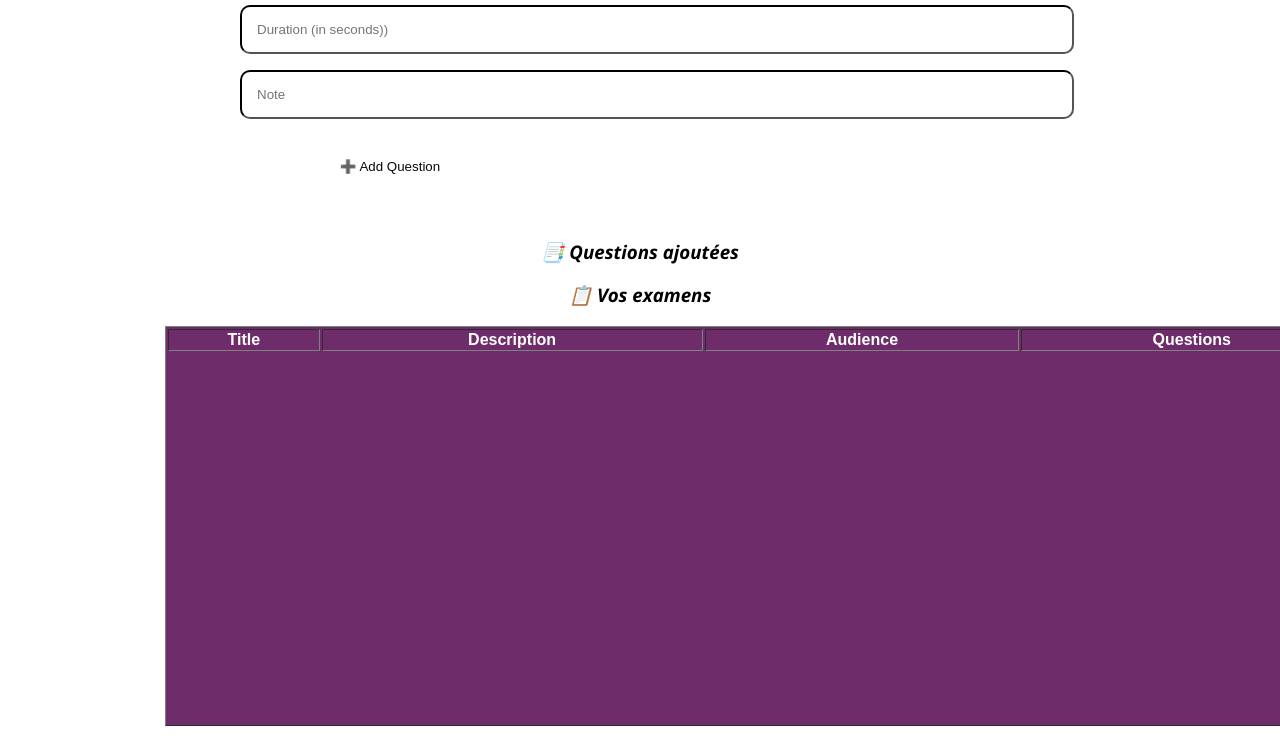
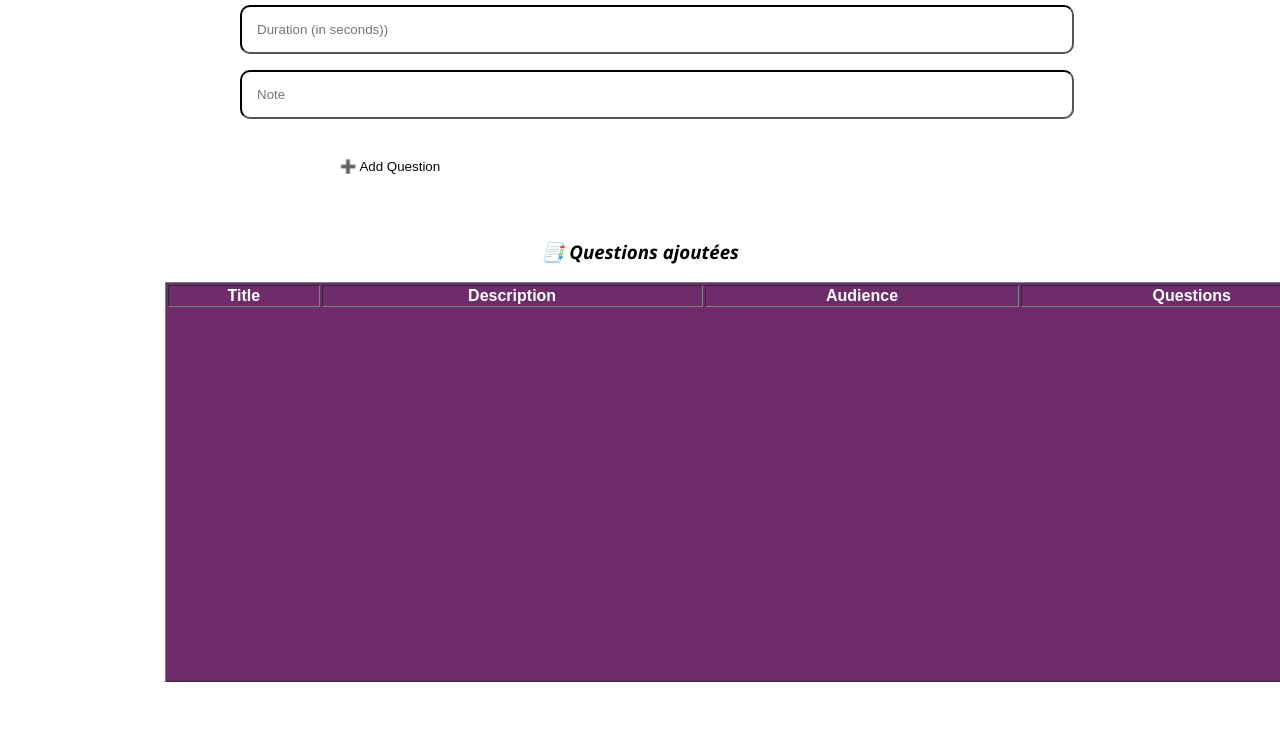
Before and after one commit to groupe-AN/projetMIP4, a website: page front-end/teacher.html in a window 1280 px wide. Shown: the part 1253-1999 px from the top of the page. After the commit the page ends 1955 px from the top, so only its background shows below. Drawn offline with Linux system fonts and the light colour scheme.

Commit message:
Update teacher.html

```diff
--- a/front-end/teacher.html
+++ b/front-end/teacher.html
@@ -60,7 +60,6 @@
 
 
   <!-- Liste des examens -->
-  <h3>📋 Vos examens</h3>
   <table id="examTable" border="1">
     <thead>
       <tr>
```
